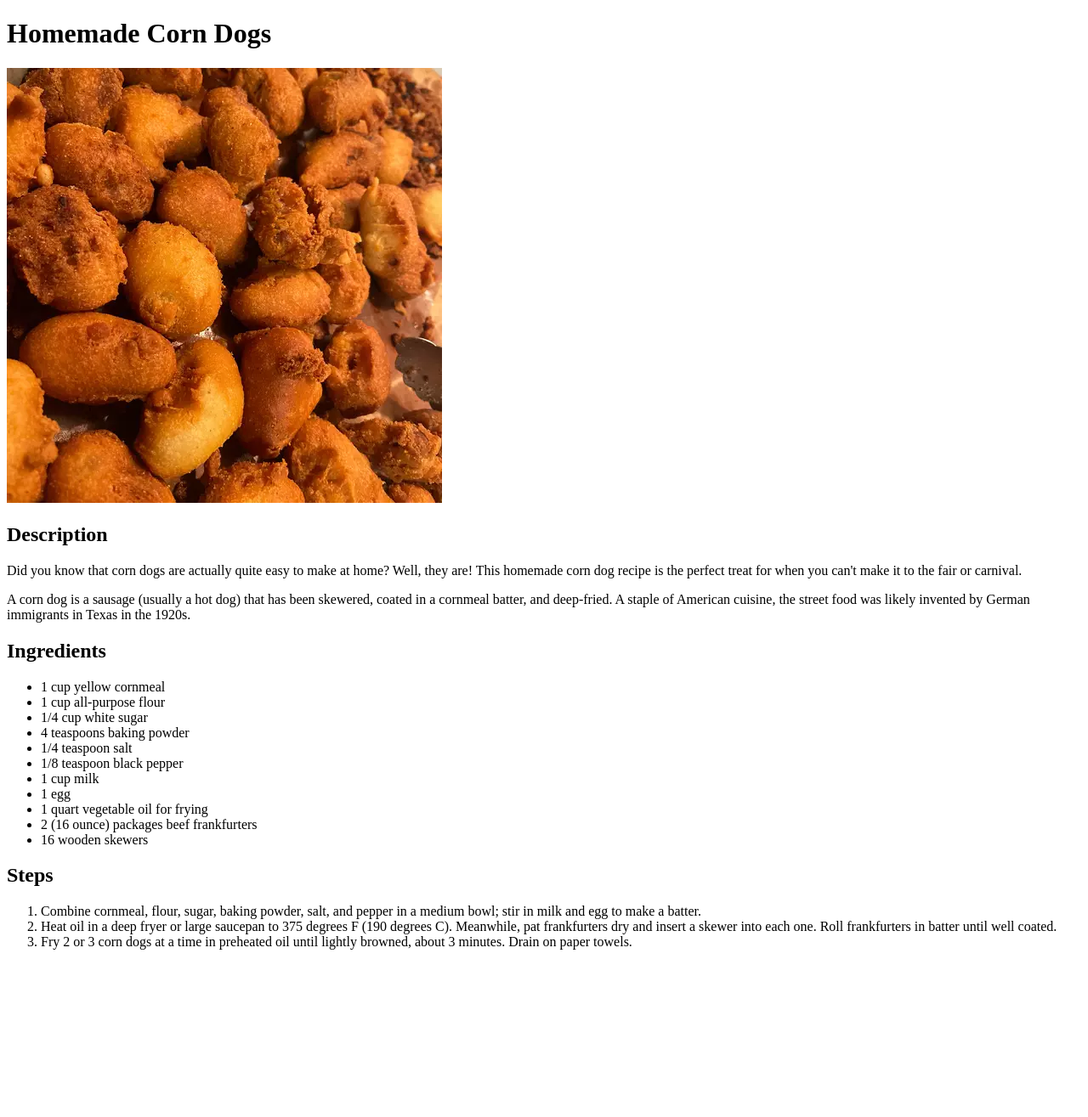
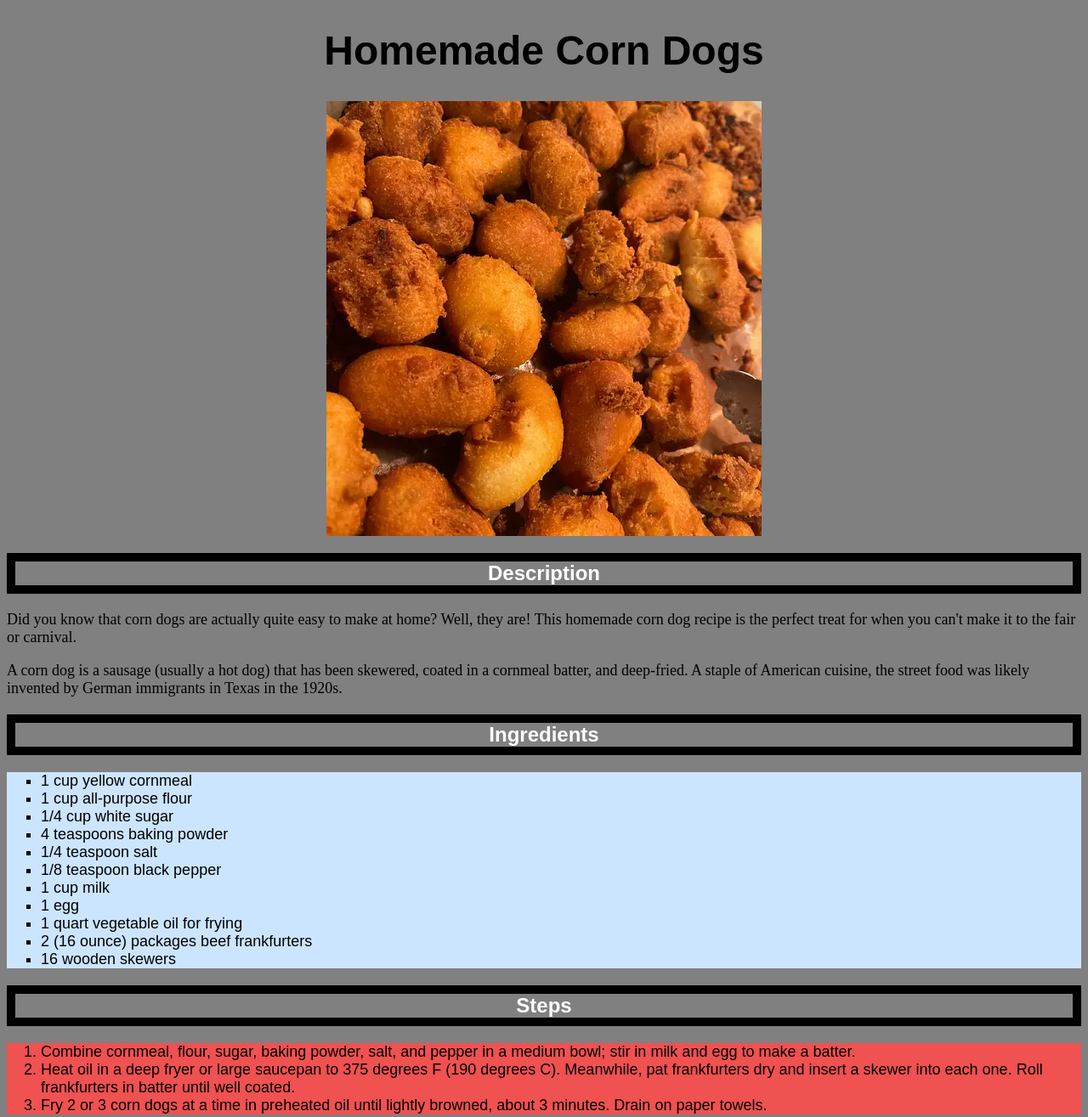
Before and after one commit to rileymeye1/odin-recipes, a plain HTML site: page recipes/homemade-corn-dogs.html in a window 1280 px wide. Shown: the whole page at 85% size. Before the commit the page ends 1134 px from the top, so only its background shows below. Drawn offline with Linux system fonts and the light colour scheme.

Commit message:
Add CSS to the Odin Recipes project from The Odin project
I added a css directory and then created a recipes.css file to add
styling to the recipes pages. I then linked the css file to all of the
recipe html files. By using the same css file this allowed me to make
changes and keep the formatting for all of my recipe pages. This was
just a way to play around with CSS and try some of the skills I'm
learning.

```diff
--- /dev/null
+++ b/css/recipes.css
@@ -0,0 +1,56 @@
+* {
+    background-color: gray;
+}
+
+h1 {
+    font-weight: bolder;
+    font-size: 48px;
+    text-align: center;
+    font-family: Arial, Helvetica, sans-serif;
+}
+
+img {
+    display: block;
+    margin-left: auto;
+    margin-right: auto;
+}
+
+h2 {
+    font-size: 24px;
+    color: white;
+    text-align: center;
+    font-family: Arial, Helvetica, sans-serif;
+    border-width: 10px;
+    border-style: solid;
+    border-color: black;
+}
+
+p {
+    font-size: 18px;
+}
+
+ul {
+    font-size: 18px;
+    font-family: Arial, Helvetica, sans-serif;
+    list-style-type: square;
+    background: #cce5ff;
+}
+
+ul li {
+    font-size: 18px;
+    font-family: Arial, Helvetica, sans-serif;
+    list-style-type: square;
+    background: #cce5ff;
+}
+
+ol {
+    font-size: 18px;
+    font-family: Arial, Helvetica, sans-serif;
+    background: #f05151;
+}
+
+ol li {
+    font-size: 18px;
+    font-family: Arial, Helvetica, sans-serif;
+    background: #f05151;
+}
--- a/recipes/homemade-corn-dogs.html
+++ b/recipes/homemade-corn-dogs.html
@@ -5,6 +5,7 @@
     <meta http-equiv="X-UA-Compatible" content="IE=edge">
     <meta name="viewport" content="width=device-width, initial-scale=1.0">
     <title>Homemade Corn Dogs</title>
+    <link rel="stylesheet" href="../css/recipes.css" />
 </head>
 <body>
     <h1>Homemade Corn Dogs</h1>
```
Also changed, not shown: recipes/reuben-sandwich.html (+1 -0 lines), recipes/sloppy-joes.html (+1 -0 lines).
